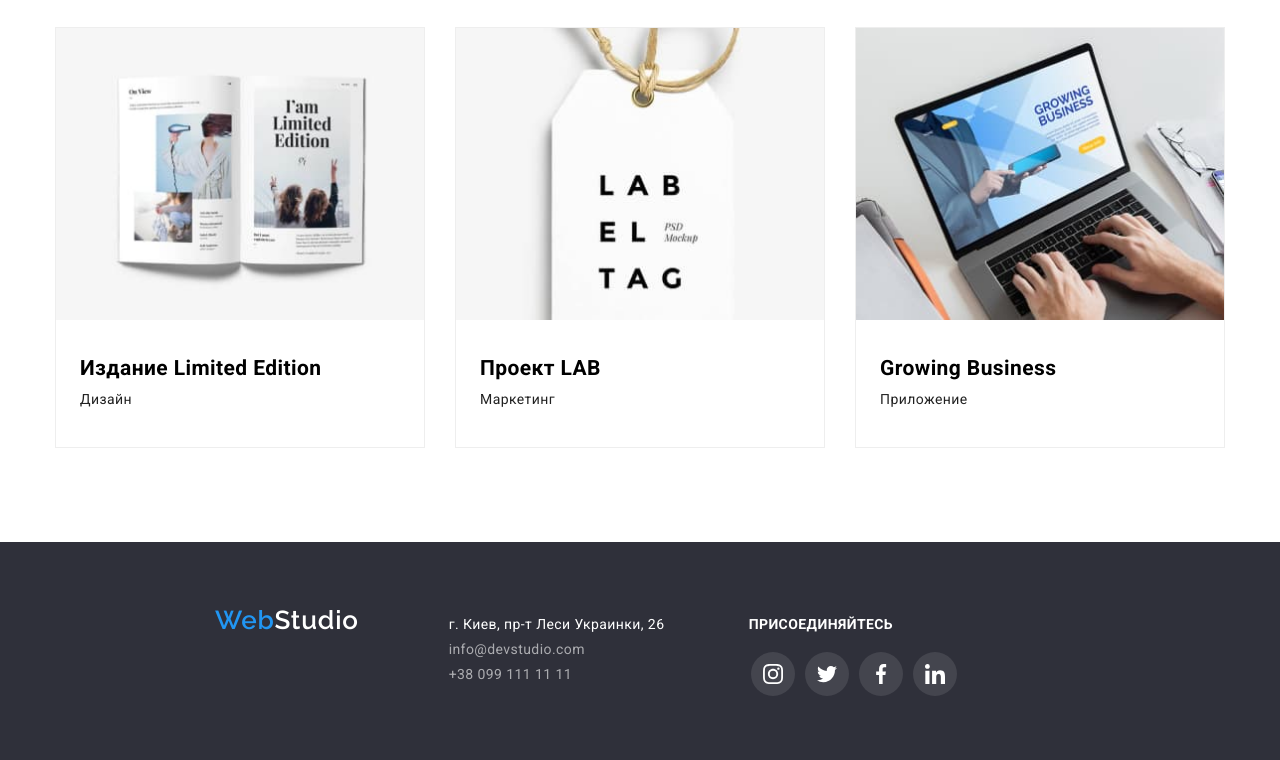
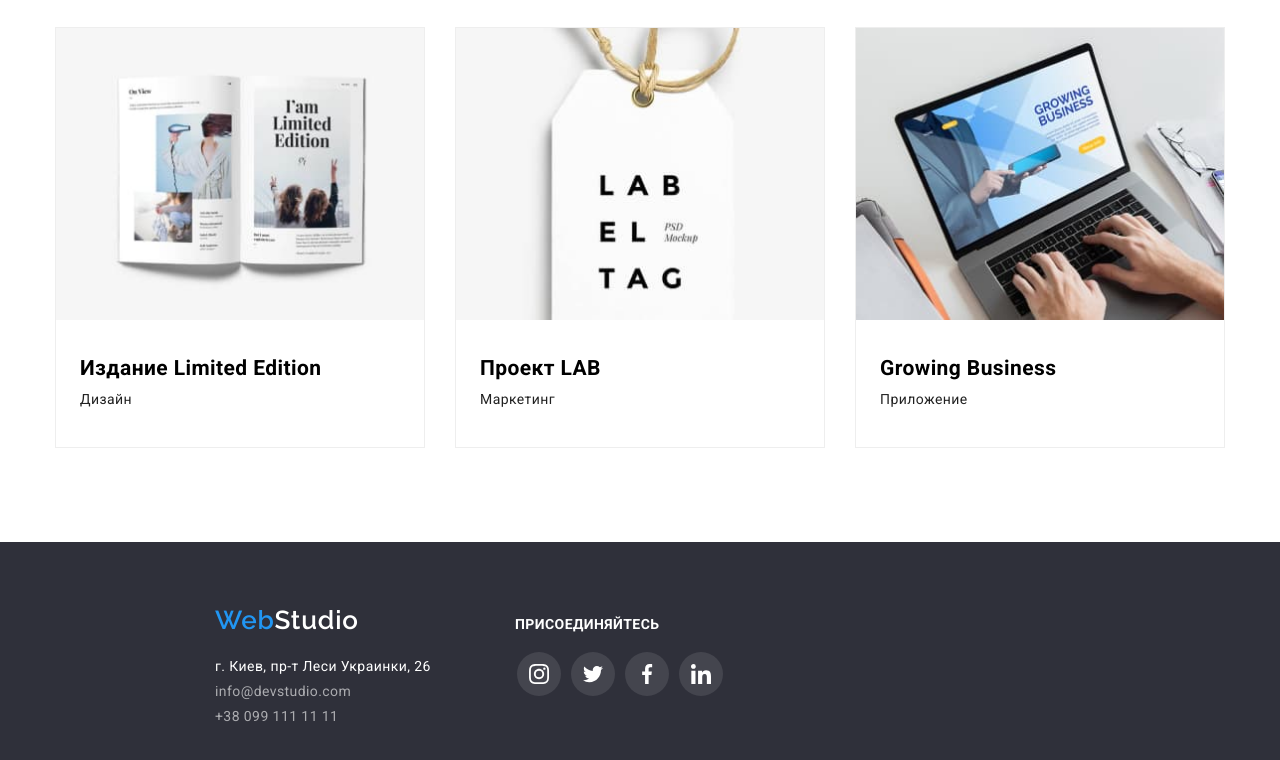
Before and after one commit to VitaliaG/goit-markup-hw-04, a plain HTML site: page portfolio.html in a window 1280 px wide. Shown: the part 1160-1920 px from the top of the page. Drawn offline with nearby package versions, Linux system fonts and the light colour scheme.

Commit message:
исправление-портфолио-футер

```diff
--- a/portfolio.html
+++ b/portfolio.html
@@ -202,12 +202,13 @@
     </main>
     <footer class="footer">
       <div class="conteiner">
+        <div class="footer-contacts">
       <a class="company-logo logo-footer" href="./index.html">
         <span class="logo-web">Web</span
         ><span class="logo-studio-footer">Studio</span>
       </a>
-      <div class="footer-contacts">
-      <ul>
+
+      <ul class="footer-list">
         <li class="adress-info-footer">г. Киев, пр-т Леси Украинки, 26</li>
         <li class="contacts-info"> <a class="contacts-footer" href="mailto:info@devstudio.com">
             info@devstudio.com</a></li>
```
